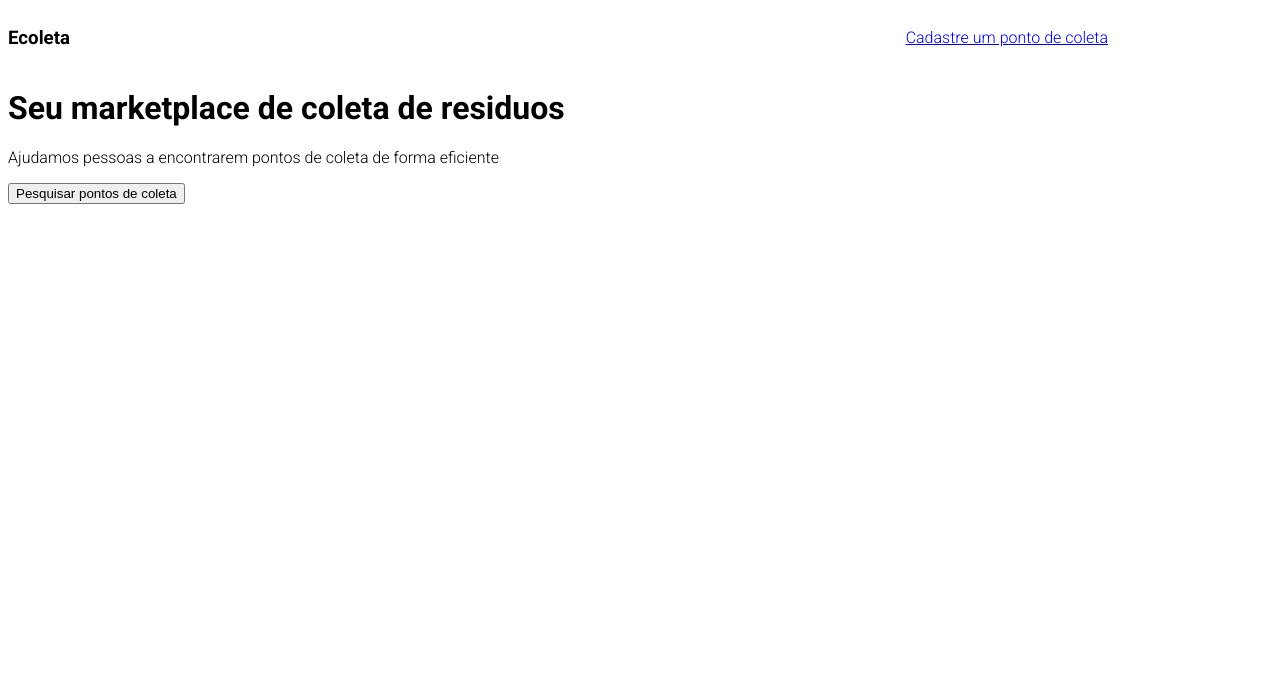
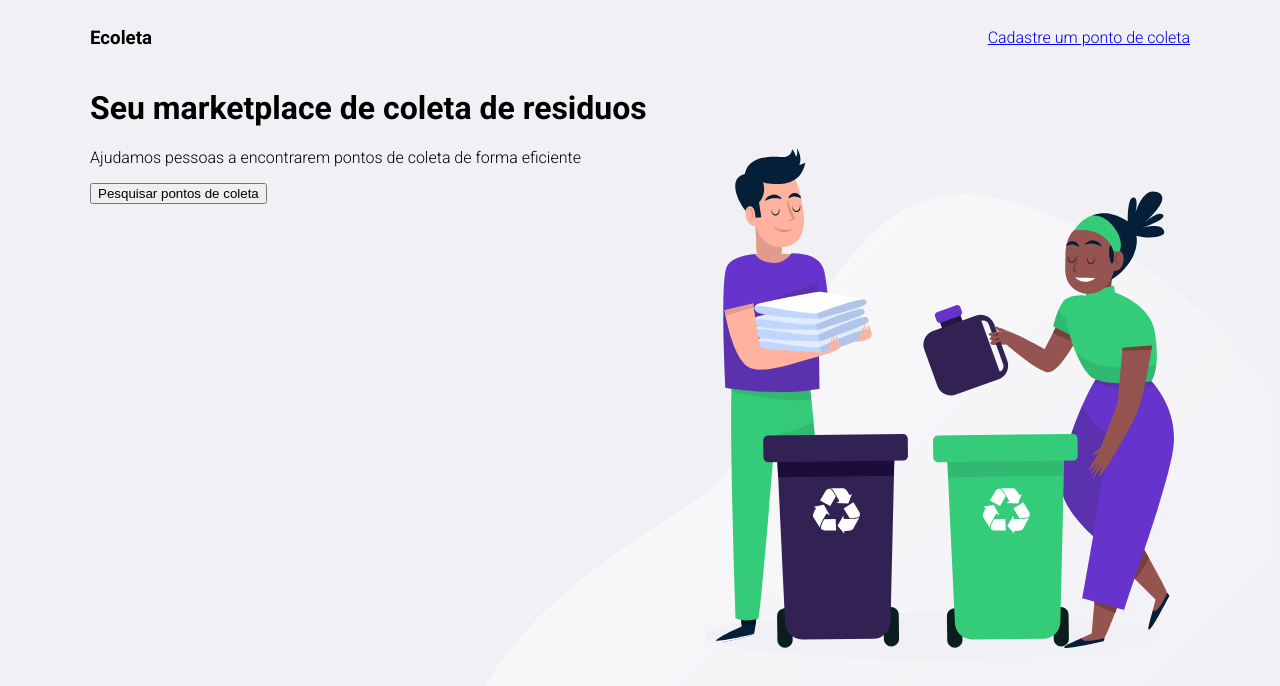
Before and after one commit to thomasuhc/1_Web_Development_Bootcamp_NLW_1_Ecoleta, a plain HTML site: page index.html in a window 1280 px wide. Drawn offline with Linux system fonts and the light colour scheme.

Commit message:
Insert image files
Insert image files in the project

```diff
--- a/index.html
+++ b/index.html
@@ -12,8 +12,8 @@
 </head>
 <body>
 
+    <div id="page-home">
         <div class="content">
-
             <header>
                 <h3>Ecoleta</h3>
 
@@ -28,8 +28,10 @@
 
             <button>Pesquisar pontos de coleta</button>
 
+        </div>
+    </div>
 
-    </div>
+
 
 
 
--- a/styles/main.css
+++ b/styles/main.css
@@ -2,15 +2,26 @@ html {
     font-family: 'Roboto', sans-serif;
 }
 
+body {
+    background: #f0f0f5;
+}
 
-header {
+#page-home {
+    height: 100vh;
+    background: url("../assets/home-background.svg") no-repeat;
+    background-position: 35vw bottom;
+
+}
+
+#page-home .content {
+    width: 90%;
+    max-width: 1100px;
+    margin: 0 auto;
+}
+
+#page-home header {
     display: flex;
     align-items: center;
     justify-content: space-between;
 
 }
-
-.content {
-    width: 90%;
-    max-width: 1100px;
-}
```
Also changed, not shown: assets/arrow-left.svg (added), assets/baterias.svg (added), assets/check.svg (added), assets/eletronicos.svg (added), assets/home-background.svg (added), assets/lampadas.svg (added), assets/log-in.svg (added), assets/logo.svg (added), assets/oleo.svg (added), assets/organicos.svg (added), assets/papeis-papelao.svg (added), assets/search.svg (added), assets/x.svg (added). Lines whose indentation alone changed are shown as unchanged.
